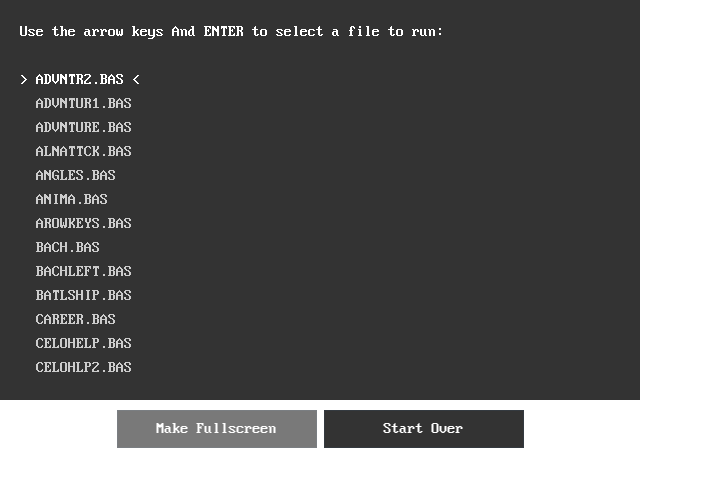
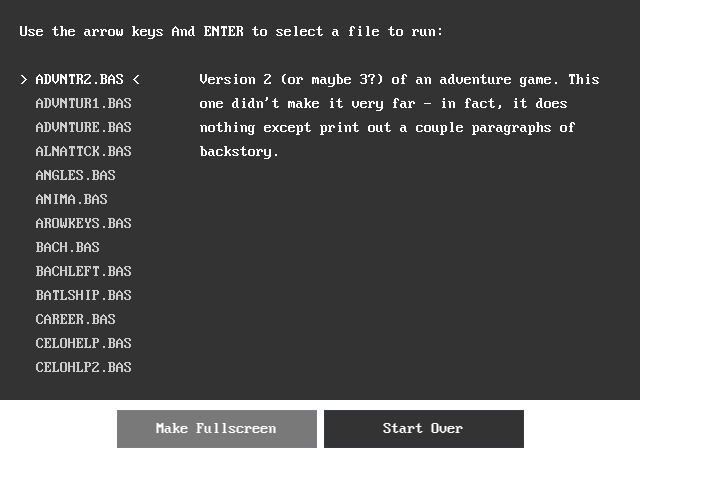
Before and after one commit to nfriend/origins-host, a website: page index.html in a window 1280 px wide. Shown: the whole page, without its empty margins (0-703 px from the left). Drawn offline with nearby package versions, Linux system fonts and the light colour scheme.

Commit message:
descriptions now showing

```diff
--- a/css/origins-host.css
+++ b/css/origins-host.css
@@ -67,3 +67,13 @@
 #origins-overlay .file-name.selected {
     color: white;
 }
+
+.file-name-container {
+    width: 30%;
+    float: left;
+}
+
+.file-description-container {
+    width: 70%;
+    float: right;
+}
--- a/index.html
+++ b/index.html
@@ -37,6 +37,7 @@
         <div>Use the arrow keys And ENTER to select a file to run:</div>
         <br />
         <div class="file-name-container"></div>
+        <div class="file-description-container">Here's a description about this;</div>
     </div>
 
     <script src="https://code.jquery.com/jquery-3.3.1.min.js"
--- a/js/files.js
+++ b/js/files.js
@@ -11,7 +11,7 @@ window.files = [
     },
     {
         name: 'ADVNTURE.BAS',
-        description: 'Description here.',
+        description: '',
         command: 'ADVNTURE.BAT'
     },
     {
@@ -106,242 +106,242 @@ window.files = [
     },
     {
         name: 'COOL.BAS',
-        description: 'Description here.',
+        description: '',
         command: 'COOL.BAT'
     },
     {
         name: 'CULUR.BAS',
-        description: 'Description here.',
+        description: '',
         command: 'CULUR.BAT'
     },
     {
         name: 'DELETEME.BAS',
-        description: 'Description here.',
+        description: '',
         command: 'DELETEME.BAT'
     },
     {
         name: 'DRAW!.BAS',
-        description: 'Description here.',
+        description: '',
         command: 'DRAW!.BAT'
     },
     {
         name: 'ECODER.BAS',
-        description: 'Description here.',
+        description: '',
         command: 'ECODER.BAT'
     },
     {
         name: 'EXACTAGE.BAS',
-        description: 'Description here.',
+        description: '',
         command: 'EXACTAGE.BAT'
     },
     {
         name: 'FACTORS.BAS',
-        description: 'Description here.',
+        description: '',
         command: 'FACTORS.BAT'
     },
     {
         name: 'FALLING!.BAS',
-        description: 'Description here.',
+        description: '',
         command: 'FALLING!.BAT'
     },
     {
         name: 'FIGHT.BAS',
-        description: 'Description here.',
+        description: '',
         command: 'FIGHT.BAT'
     },
     {
         name: "FILM'UP.BAS",
-        description: 'Description here.',
+        description: '',
         command: 'UP.BAS", description:T'
     },
     {
         name: 'FPOSES.BAS',
-        description: 'Description here.',
+        description: '',
         command: 'FPOSES.BAT'
     },
     {
         name: 'FZYLOJIC.BAS',
-        description: 'Description here.',
+        description: '',
         command: 'FZYLOJIC.BAT'
     },
     {
         name: 'GETNPUT.BAS',
-        description: 'Description here.',
+        description: '',
         command: 'GETNPUT.BAT'
     },
     {
         name: 'GIGA.BAS',
-        description: 'Description here.',
+        description: '',
         command: 'GIGA.BAT'
     },
     {
         name: 'GORILLA.BAS',
-        description: 'Description here.',
+        description: '',
         command: 'GORILLA.BAT'
     },
     {
         name: 'GRAPHER.BAS',
-        description: 'Description here.',
+        description: '',
         command: 'GRAPHER.BAT'
     },
     {
         name: 'GUESS!.BAS',
-        description: 'Description here.',
+        description: '',
         command: 'GUESS!.BAT'
     },
     {
         name: 'GUESS.BAS',
-        description: 'Description here.',
+        description: '',
         command: 'GUESS.BAT'
     },
     {
         name: 'HARDBALL.BAS',
-        description: 'Description here.',
+        description: '',
         command: 'HARDBALL.BAT'
     },
     {
         name: 'HRDBLBLK.BAS',
-        description: 'Description here.',
+        description: '',
         command: 'HRDBLBLK.BAT'
     },
     {
         name: 'LILTHINY.BAS',
-        description: 'Description here.',
+        description: '',
         command: 'LILTHINY.BAT'
     },
     {
         name: 'LOGIN.BAS',
-        description: 'Description here.',
+        description: '',
         command: 'LOGIN.BAT'
     },
     {
         name: 'MASTRMND.BAS',
-        description: 'Description here.',
+        description: '',
         command: 'MASTRMND.BAT'
     },
     {
         name: 'MORSE.BAS',
-        description: 'Description here.',
+        description: '',
         command: 'MORSE.BAT'
     },
     {
         name: 'MORSECDE.BAS',
-        description: 'Description here.',
+        description: '',
         command: 'MORSECDE.BAT'
     },
     {
         name: 'MOZART.BAS',
-        description: 'Description here.',
+        description: '',
         command: 'MOZART.BAT'
     },
     {
         name: 'MSTRMND1.BAS',
-        description: 'Description here.',
+        description: '',
         command: 'MSTRMND1.BAT'
     },
     {
         name: 'MSTRMND2.BAS',
-        description: 'Description here.',
+        description: '',
         command: 'MSTRMND2.BAT'
     },
     {
         name: 'NEWTETRS.BAS',
-        description: 'Description here.',
+        description: '',
         command: 'NEWTETRS.BAT'
     },
     {
         name: 'OLDTETRS.BAS',
-        description: 'Description here.',
+        description: '',
         command: 'OLDTETRS.BAT'
     },
     {
         name: 'PATIENCE.BAS',
-        description: 'Description here.',
+        description: '',
         command: 'PATIENCE.BAT'
     },
     {
         name: 'PIANOHLP.BAS',
-        description: 'Description here.',
+        description: '',
         command: 'PIANOHLP.BAT'
     },
     {
         name: 'PIANOTWO.BAS',
-        description: 'Description here.',
+        description: '',
         command: 'PIANOTWO.BAT'
     },
     {
         name: 'PUMPKIN.BAS',
-        description: 'Description here.',
+        description: '',
         command: 'PUMPKIN.BAT'
     },
     {
         name: 'REACTION.BAS',
-        description: 'Description here.',
+        description: '',
         command: 'REACTION.BAT'
     },
     {
         name: 'REPEAT.BAS',
-        description: 'Description here.',
+        description: '',
         command: 'REPEAT.BAT'
     },
     {
         name: 'REVIZDRW.BAS',
-        description: 'Description here.',
+        description: '',
         command: 'REVIZDRW.BAT'
     },
     {
         name: 'RINGS.BAS',
-        description: 'Description here.',
+        description: '',
         command: 'RINGS.BAT'
     },
     {
         name: 'SAVEDRAW.BAS',
-        description: 'Description here.',
+        description: '',
         command: 'SAVEDRAW.BAT'
     },
     {
         name: 'SCRAMBLR.BAS',
-        description: 'Description here.',
+        description: '',
         command: 'SCRAMBLR.BAT'
     },
     {
         name: 'SHAPE.BAS',
-        description: 'Description here.',
+        description: '',
         command: 'SHAPE.BAT'
     },
     {
         name: 'SHAPES.BAS',
-        description: 'Description here.',
+        description: '',
         command: 'SHAPES.BAT'
     },
     {
         name: 'SHOOTER.BAS',
-        description: 'Description here.',
+        description: '',
         command: 'SHOOTER.BAT'
     },
     {
         name: 'SPIRO.BAS',
-        description: 'Description here.',
+        description: '',
         command: 'SPIRO.BAT'
     },
     {
         name: 'SPIRO3.BAS',
-        description: 'Description here.',
+        description: '',
         command: 'SPIRO3.BAT'
     },
     {
         name: 'SPIROGAF.BAS',
-        description: 'Description here.',
+        description: '',
         command: 'SPIROGAF.BAT'
     },
     {
         name: 'SPIROTWO.BAS',
-        description: 'Description here.',
+        description: '',
         command: 'SPIROTWO.BAT'
     },
     {
         name: 'STOPLITE.BAS',
-        description: 'Description here.',
+        description: '',
         command: 'STOPLITE.BAT'
     },
     {
@@ -351,62 +351,62 @@ window.files = [
     },
     {
         name: 'STRMYDAY.BAS',
-        description: 'Description here.',
+        description: '',
         command: 'STRMYDAY.BAT'
     },
     {
         name: 'SUITE1.BAS',
-        description: 'Description here.',
+        description: '',
         command: 'SUITE1.BAT'
     },
     {
         name: 'SWEET!!!.BAS',
-        description: 'Description here.',
+        description: '',
         command: 'SWEET!!!.BAT'
     },
     {
         name: 'SWEET!!.BAS',
-        description: 'Description here.',
+        description: '',
         command: 'SWEET!!.BAT'
     },
     {
         name: 'TEST.BAT',
-        description: 'Description here.',
+        description: '',
         command: 'TEST.BAT'
     },
     {
         name: 'TETRIS.BAS',
-        description: 'Description here.',
+        description: '',
         command: 'TETRIS.BAT'
     },
     {
         name: 'TETRSMUS.BAS',
-        description: 'Description here.',
+        description: '',
         command: 'TETRSMUS.BAT'
     },
     {
         name: 'UNECODER.BAS',
-        description: 'Description here.',
+        description: '',
         command: 'UNECODER.BAT'
     },
     {
         name: 'UNSRMBLR.BAS',
-        description: 'Description here.',
+        description: '',
         command: 'UNSRMBLR.BAT'
     },
     {
         name: 'VOLUMES.BAS',
-        description: 'Description here.',
+        description: '',
         command: 'VOLUMES.BAT'
     },
     {
         name: 'WORDS!.BAS',
-        description: 'Description here.',
+        description: '',
         command: 'WORDS!.BAT'
     },
     {
         name: 'WSTMNSTR.BAS',
-        description: 'Description here.',
+        description: '',
         command: 'WSTMNSTR.BAT'
     }
 ];
--- a/js/origins-host.js
+++ b/js/origins-host.js
@@ -9,7 +9,10 @@ $(function() {
     window.dosbox = new Dosbox({
         id: 'dosbox',
         onload: function(dosbox) {
-            dosbox.run('qbasic.zip', './' + window.files[selectedIndex].command);
+            dosbox.run(
+                'qbasic.zip',
+                './' + window.files[selectedIndex].command
+            );
         },
         onrun: function(dosbox, app) {
             $('#fullscreen-button').prop('disabled', false);
@@ -36,6 +39,11 @@ $(function() {
                 text +
                 '</div>';
             newInnerHTML += fileHtml;
+
+            if (isSelected) {
+                var description = file.description || '<em>No description</em>'
+                $('.file-description-container').html(description);
+            }
         });
 
         $fileNameContainer.html(newInnerHTML);
@@ -88,10 +96,11 @@ $(function() {
                 selectedIndex < windowBounds.start ||
                 selectedIndex > windowBounds.end
             ) {
-                windowBounds.start = Math.min(window.files.length - 12, selectedIndex - 1);
+                windowBounds.start = Math.min(
+                    window.files.length - 12,
+                    selectedIndex - 1
+                );
                 windowBounds.end = windowBounds.start + 12;
-
-
             }
             renderList(selectedIndex);
 
```
Also changed, not shown: 1 other file.
